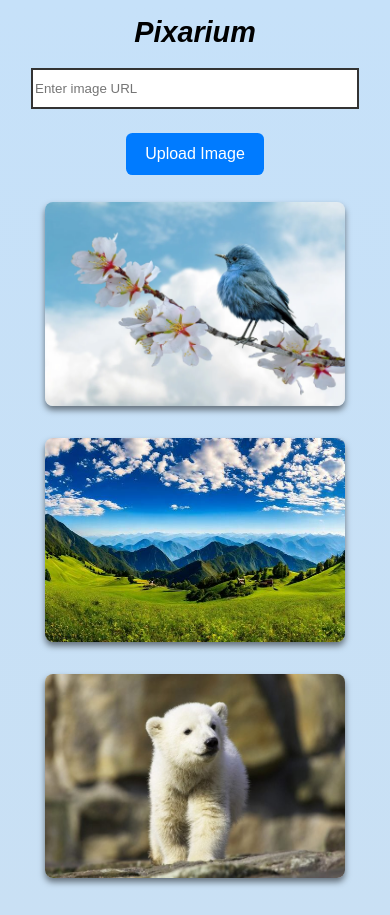
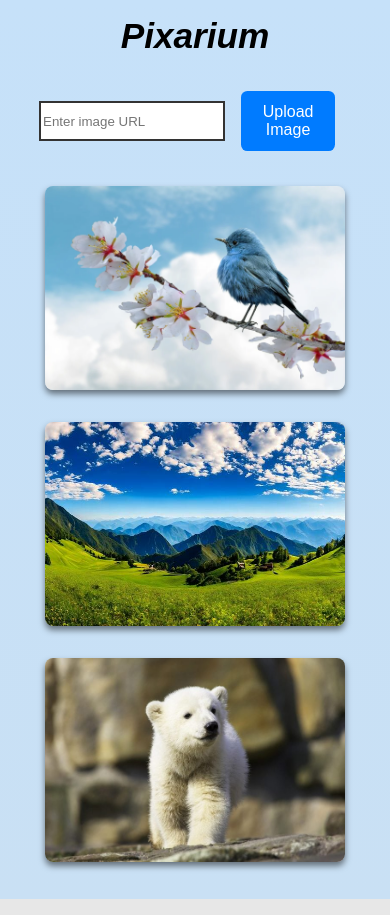
Before and after one commit to Jiteshiyu/Image-gallery-app, a React (Vite) app: page / in a window 390 px wide. Built offline with nearby package versions, Linux system fonts and the light colour scheme.

Commit message:
Update App.css

```diff
--- a/src/App.css
+++ b/src/App.css
@@ -43,13 +43,15 @@
 /* Upload Form Styles */
 .upload-form {
   margin: 1.2rem 0;
+  display: flex;
+  justify-content: space-between;
+  align-items: center;
 }
 
 /* Search Box Styles */
 .searchbox {
   height: 2.15rem;
   width: 20rem;
-  margin-right: 1rem;
   border: 2px solid #333;
   outline: none;
 }
@@ -72,24 +74,3 @@
   background-color: #0056b3;
   transform: scale(1.01);
 }
-
-/* Responsive Styles */
-@media (max-width: 768px) {
-  .app {
-    padding: 1rem;
-    width: 90vw;
-  }
-
-  .app-heading {
-    font-size: 1.8rem;
-  }
-
-  .searchbox {
-    margin-right: 0;
-    margin-bottom: 1rem;
-  }
-
-  .submit-btn {
-    margin: 0.5rem 0;
-  }
-}
```
